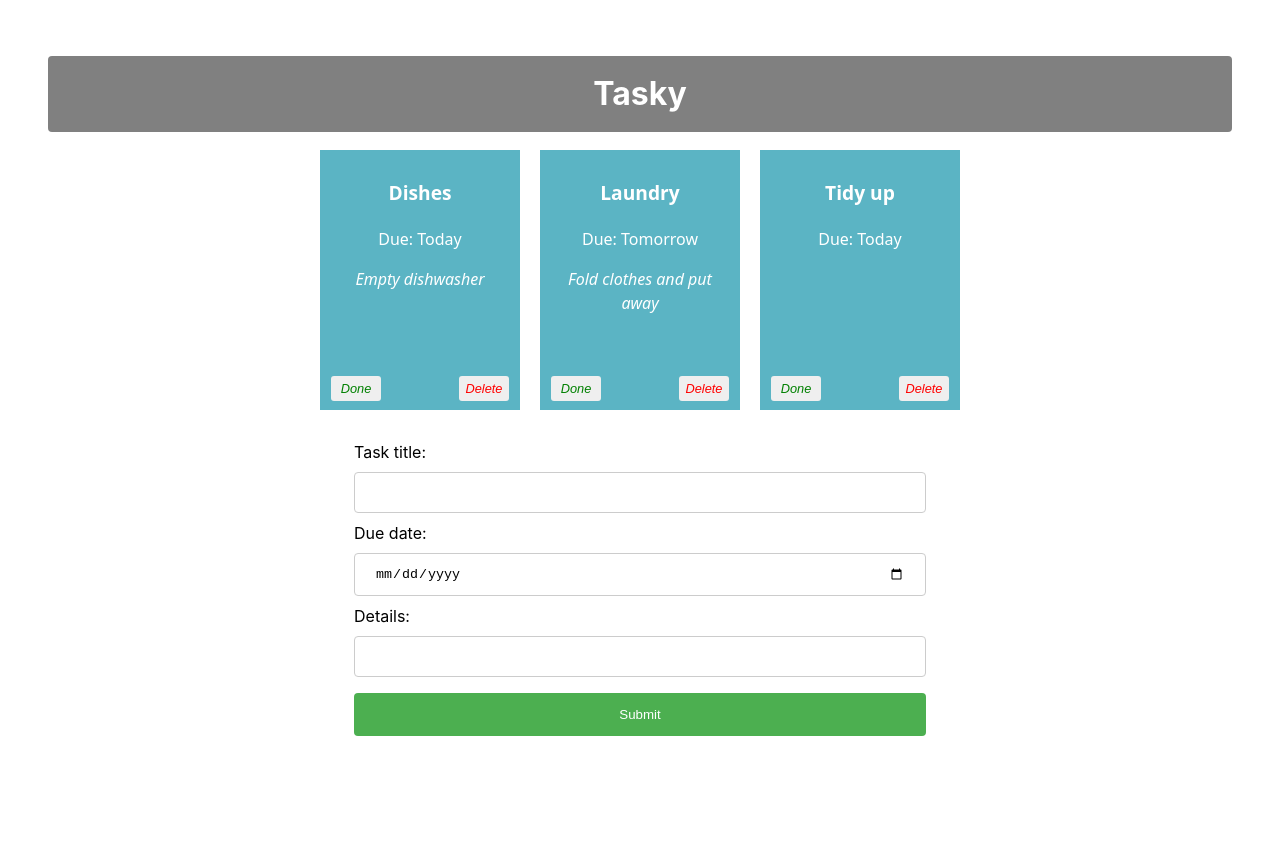
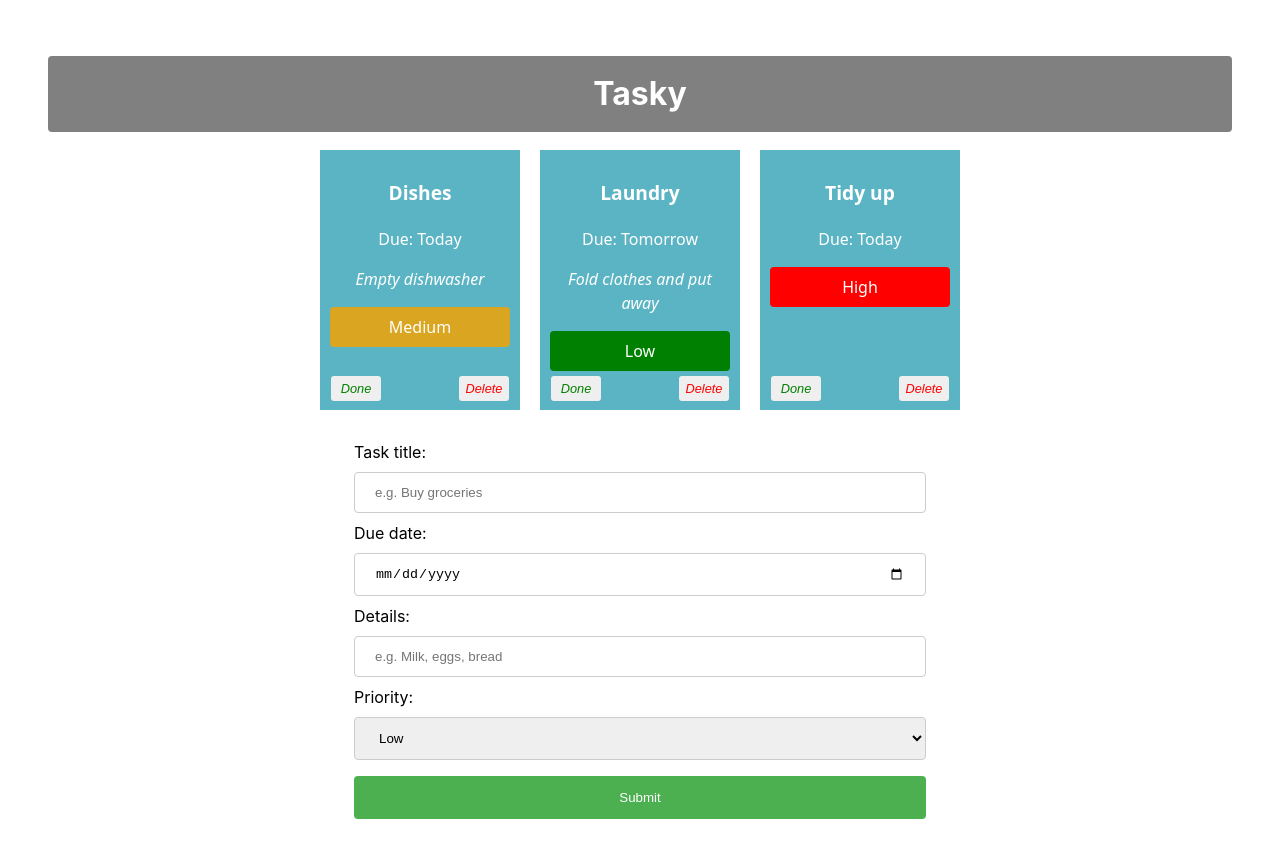
Before and after one commit to RostyslavNorman/react-basics-labs, a React (Vite) app in the folder tasky/: page / in a window 1280 px wide. Shown: the top 858 px of the page. Before the commit the page ends 812 px from the top, so only its background shows below. Built offline with nearby package versions, Linux system fonts and the light colour scheme.

Commit message:
Tasky Lab 2b - Exercises done

```diff
--- a/tasky/src/App.css
+++ b/tasky/src/App.css
@@ -46,6 +46,24 @@ div {
   font-size: 1em;
 }
 
+.priority {
+  display: block;
+  padding: 8px;
+  border-radius: 4px;
+}
+
+.priority-low {
+  background-color: green;
+}
+
+.priority-medium {
+  background-color: goldenrod;
+}
+
+.priority-high {
+  background-color: red;
+}
+
 button {
   border: none;
   border-radius: 3px;
@@ -70,7 +88,7 @@ button {
   color: red;
 }
 
-input[type=text], input[type=date] {
+input[type=text], input[type=date], select {
   width: 100%;
   padding: 12px 20px;
   margin: 8px 0;
--- a/tasky/src/App.jsx
+++ b/tasky/src/App.jsx
@@ -21,6 +21,9 @@ function App() {
       case "deadline":
           form.deadline = event.target.value;
           break;
+      case "priority":
+          form.priority = event.target.value;
+          break;
       default:
           form = formState;
     }
@@ -42,7 +45,7 @@ function App() {
 
       const [ taskState, setTaskState ] = useState({
     tasks: [
-      { id: 1, title:"Dishes", description: "Empty dishwasher", deadline: "Today", priority: "Extreme", done: false },
+      { id: 1, title:"Dishes", description: "Empty dishwasher", deadline: "Today", priority: "Medium", done: false },
       { id: 2, title: "Laundry", description: "Fold clothes and put away", deadline: "Tomorrow", priority: "Low", done: false },
       { id: 3, title: "Tidy up", deadline: "Today", priority: "High", done: false }
 
@@ -77,6 +80,7 @@ function App() {
       title={task.title}
       description={task.description}
       deadline={task.deadline}
+      priority={task.priority}
       key={task.id}
       done={task.done}
       markDone={() => doneHandler(index)}
--- a/tasky/src/components/Form.jsx
+++ b/tasky/src/components/Form.jsx
@@ -6,7 +6,7 @@ const AddTaskForm = (props) => {
 
             <label>
         Task title:
-        <input type="text" name="title" required onChange={(event) => props.change(event)} />
+        <input type="text" name="title" placeholder="e.g. Buy groceries" required onChange={(event) => props.change(event)} />
     </label>
     <br />
     <label>
@@ -16,7 +16,15 @@ const AddTaskForm = (props) => {
     <br />
     <label>
         Details:
-        <input type="text" name="description" onChange={(event) => props.change(event)} />
+        <input type="text" name="description" placeholder="e.g. Milk, eggs, bread" onChange={(event) => props.change(event)} />
+    </label>
+    <label>
+        Priority:
+        <select name="priority" onChange={(event) => props.change(event)}>
+            <option value="Low">Low</option>
+            <option value="Medium">Medium</option>
+            <option value="High">High</option>
+        </select>
     </label>
 
         <input type="submit" value="Submit" />
--- a/tasky/src/components/Task.jsx
+++ b/tasky/src/components/Task.jsx
@@ -6,7 +6,7 @@ const Task = (props) => {
           <p className="title">{props.title}</p>
           <p>Due: {props.deadline}</p>
           <p className="description">{props.description}</p>
-          <p className="priority">{props.priority}</p>
+          {props.priority && <p className={`priority priority-${props.priority.toLowerCase()}`}>{props.priority}</p>}
           <button onClick={props.markDone} className='doneButton'>Done</button>
           <button className='deleteButton' onClick={props.deleteTask}>Delete</button>
 
```
